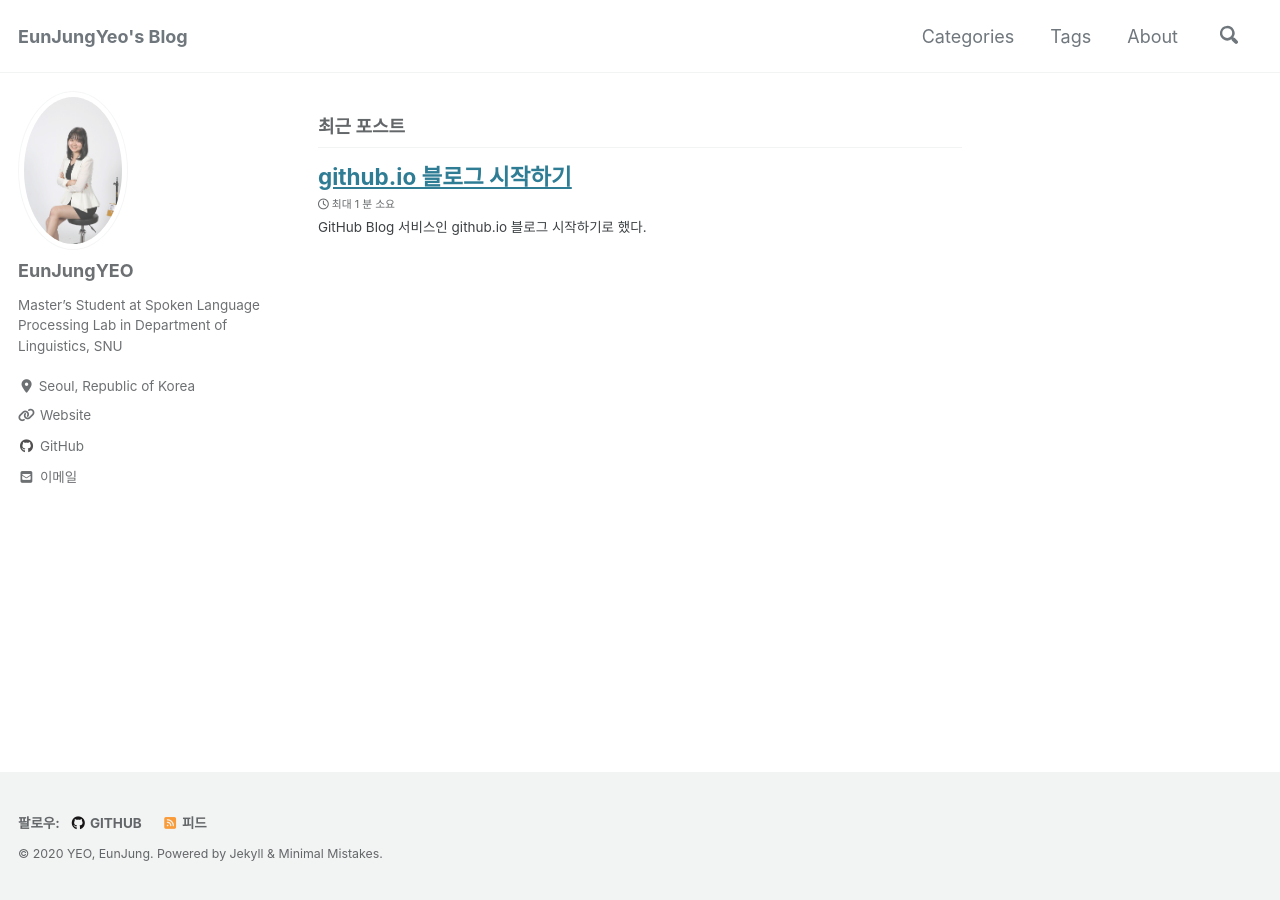
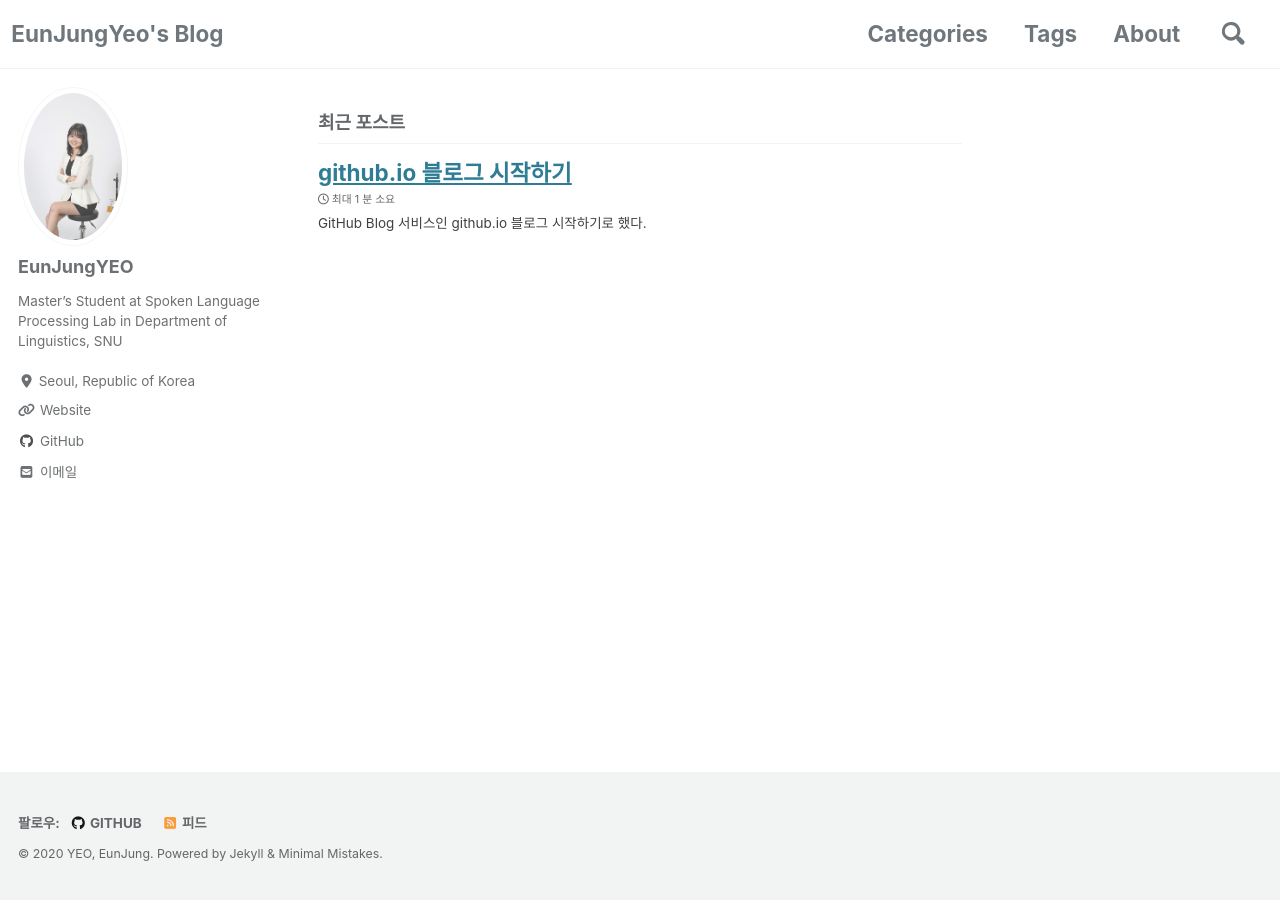
Before and after one commit to eunjung31/eunjung31.github.io, a Jekyll site: the page built from index.html, in a window 1280 px wide. Built offline with Jekyll 4.4.1, drawn with Linux system fonts in a browser that asks for light colours; cached includes are drawn as plain includes; nearby versions of some CDN libraries; the list of posts is cut into pages by our own code.

Commit message:
Update _masthead.scss

```diff
--- a/_sass/minimal-mistakes/_masthead.scss
+++ b/_sass/minimal-mistakes/_masthead.scss
@@ -15,7 +15,7 @@
     @include clearfix;
     margin-left: auto;
     margin-right: auto;
-    padding: 1em;
+    padding: 0.5em;
     max-width: 100%;
     display: -webkit-box;
     display: -ms-flexbox;
@@ -24,6 +24,8 @@
     -ms-flex-pack: justify;
     justify-content: space-between;
     font-family: $sans-serif-narrow;
+    font-size: $type-size-4;
+    font-weight: bold;
 
     @include breakpoint($x-large) {
       max-width: $max-width;
```
